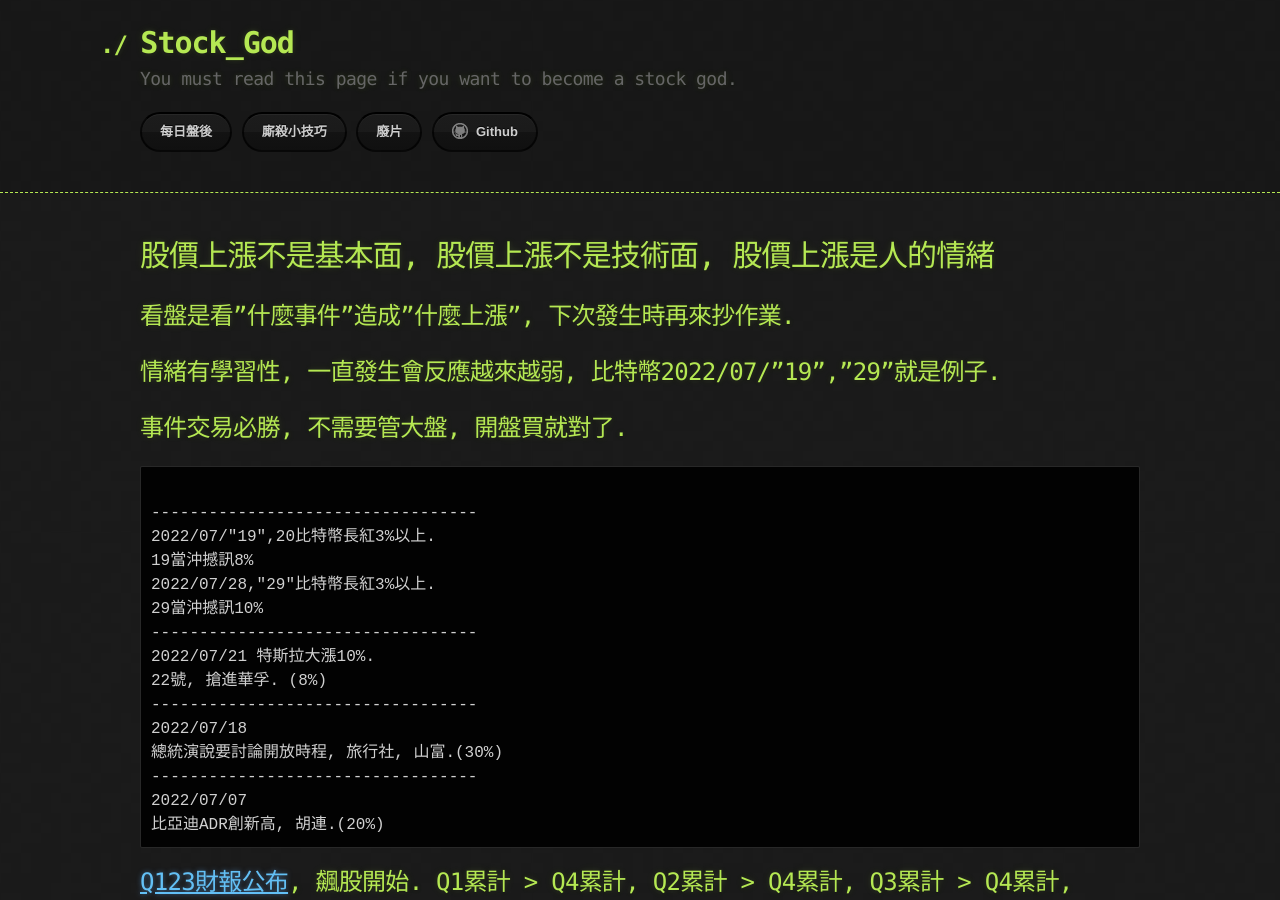
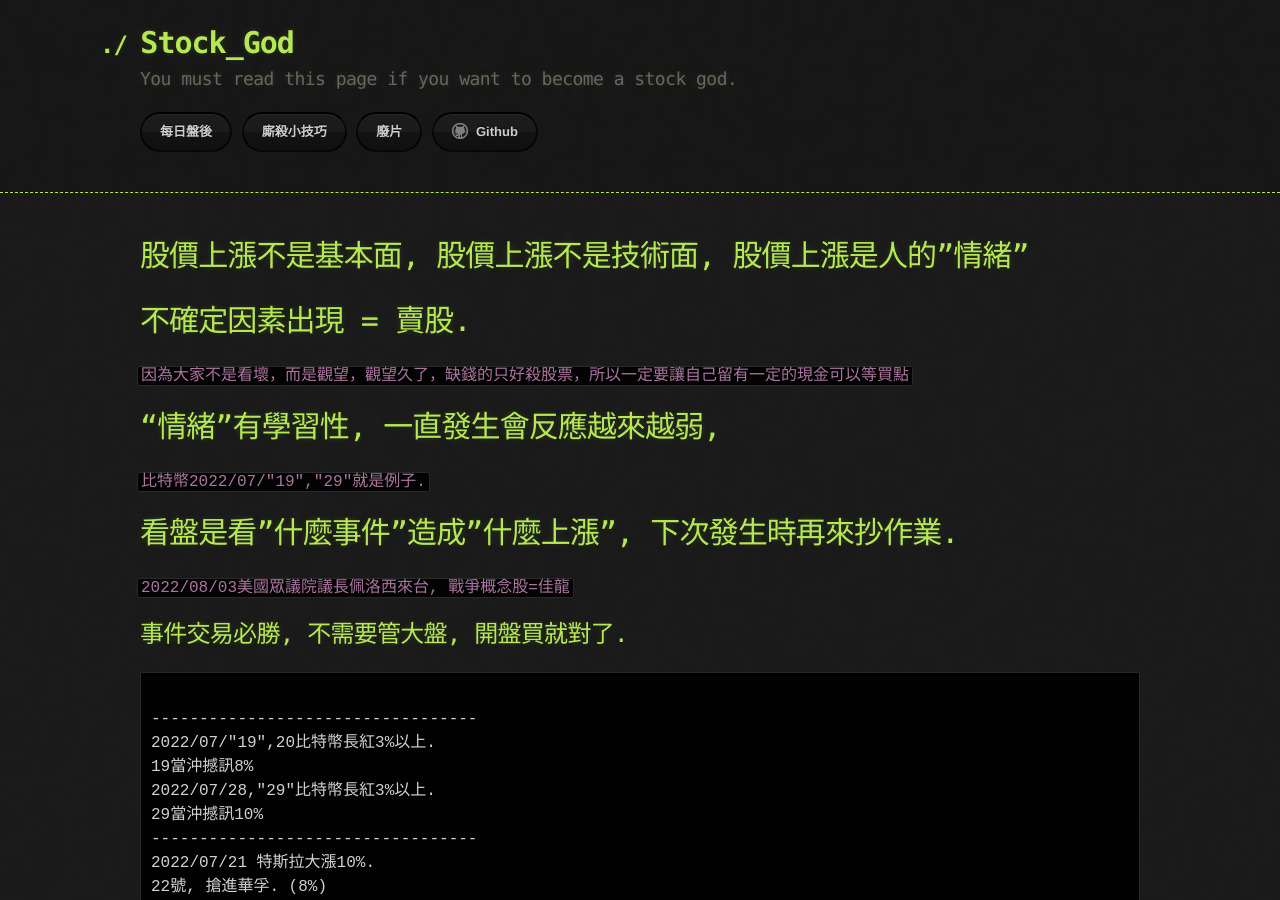
Before and after one commit to lepg5487/Stock_God, a Jekyll site: the page built from experience.md, in a window 1280 px wide and 900 px high. Built offline with Jekyll 4.4.1, drawn with Linux system fonts in a browser that asks for light colours; our own code applies the rules of GitHub Pages for plain Markdown files.

Commit message:
Update experience.md

````diff
--- a/experience.md
+++ b/experience.md
@@ -1,9 +1,13 @@
 ---
 layout: testlayouts
 ---
-# 股價上漲不是基本面, 股價上漲不是技術面, 股價上漲是人的情緒
-## 看盤是看"什麼事件"造成"什麼上漲", 下次發生時再來抄作業.
-## 情緒有學習性, 一直發生會反應越來越弱, 比特幣2022/07/"19","29"就是例子.
+# 股價上漲不是基本面, 股價上漲不是技術面, 股價上漲是人的"情緒"
+# 不確定因素出現 = 賣股.
+`因為大家不是看壞，而是觀望，觀望久了，缺錢的只好殺股票，所以一定要讓自己留有一定的現金可以等買點`
+# "情緒"有學習性, 一直發生會反應越來越弱,
+`比特幣2022/07/"19","29"就是例子.`
+# 看盤是看"什麼事件"造成"什麼上漲", 下次發生時再來抄作業.
+`2022/08/03美國眾議院議長佩洛西來台, 戰爭概念股=佳龍`
 ## 事件交易必勝, 不需要管大盤, 開盤買就對了.
 ```
 
````
